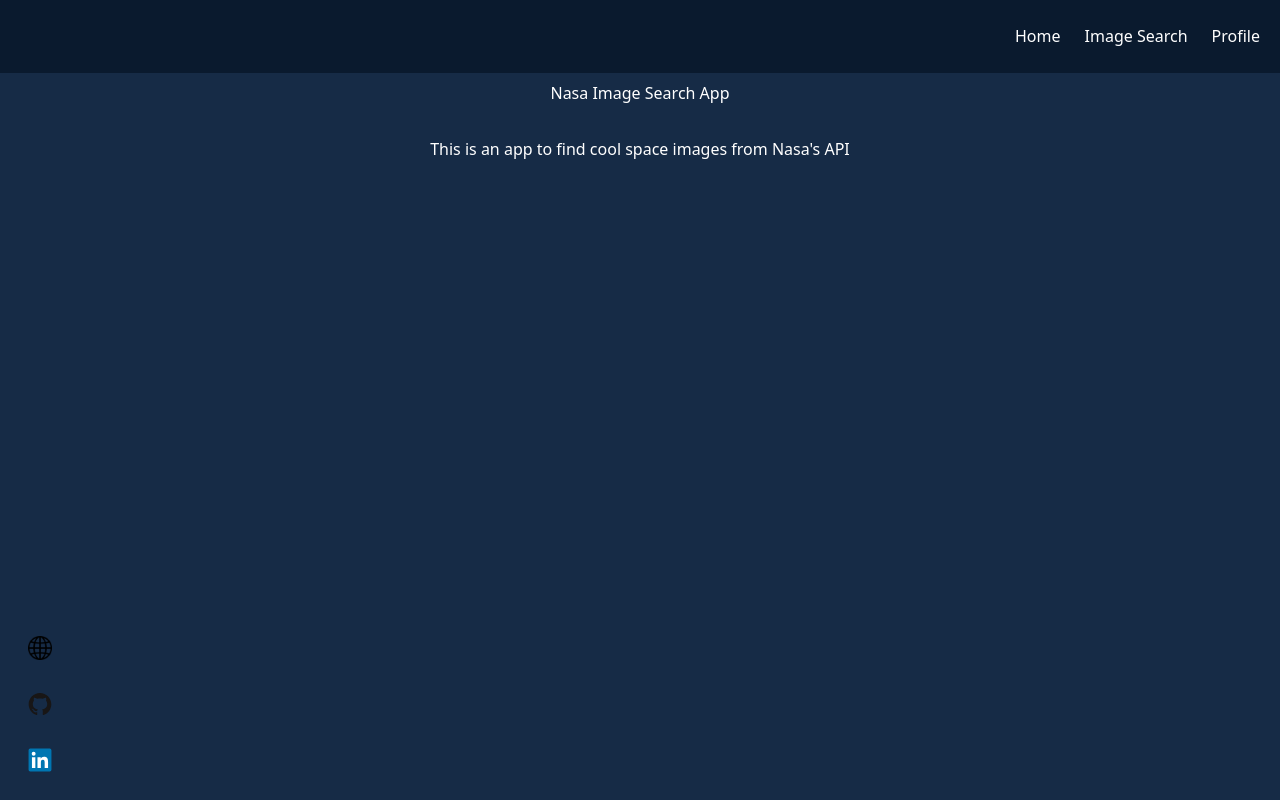
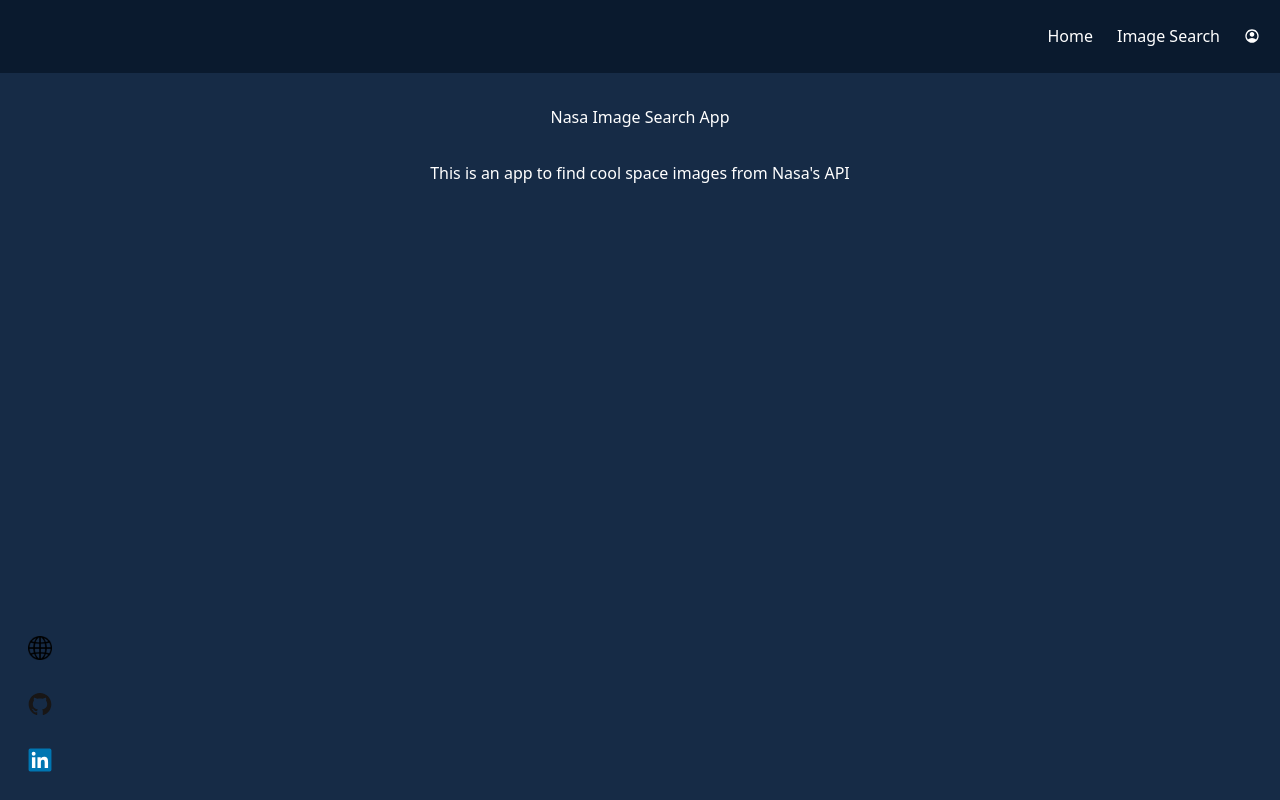
Before and after one commit to TimAngus321/deep_space, a Nuxt app: page / in a window 1280 px wide. Built offline with nearby package versions, Linux system fonts and the light colour scheme.

Commit message:
add nuxt icons

```diff
--- a/components/Header.vue
+++ b/components/Header.vue
@@ -7,7 +7,7 @@
     <nav class="flex flex-row gap-6 p-2 pr-5 align-middle items-center">
       <NuxtLink to="/" class="align"><span>Home</span></NuxtLink>
       <NuxtLink to="/space-image-search"><span>Image Search</span></NuxtLink>
-      <span>Profile</span>
+      <Icon name="material-symbols:account-circle" />
     </nav>
   </header>
 </template>
--- a/nuxt.config.ts
+++ b/nuxt.config.ts
@@ -3,6 +3,7 @@
 export default defineNuxtConfig({
   devtools: { enabled: true },
   modules: [
-    '@nuxtjs/tailwindcss'
+    '@nuxtjs/tailwindcss',
+    'nuxt-icon'
   ]
 })
--- a/package.json
+++ b/package.json
@@ -19,6 +19,7 @@
   },
   "dependencies": {
     "@nuxtjs/tailwindcss": "^6.8.0",
+    "nuxt-icon": "^0.5.0",
     "sass": "^1.69.0",
     "vuetify": "next"
   }
--- a/pages/index.vue
+++ b/pages/index.vue
@@ -1,5 +1,5 @@
 <template>
-    <main class="flex flex-col gap-4  flex-grow h-full text-textDefault">
+    <main class="flex flex-col gap-4 flex-grow h-full text-textDefault p-6">
     <header class="flex justify-center">
         <h1 class="p-2">Nasa Image Search App</h1>
     </header>
--- a/pages/space-image-search.vue
+++ b/pages/space-image-search.vue
@@ -1,13 +1,16 @@
 <template>
-  <div class="text-white">
-    <h1>Search Page</h1>
-  </div>
+  <main class="flex flex-col gap-4 flex-grow h-full text-textDefault p-6">
+    <header class="flex justify-center">
+      <h1 class="p-2">Search Page</h1>
+    </header>
+    <section>
+
+      <input type="text" />
+      <Icon name="ic:round-search" />
+    </section>
+  </main>
 </template>
 
-<script setup>
+<script setup></script>
 
-</script>
-
-<style lang="scss" scoped>
-
-</style>
+<style lang="scss" scoped></style>
```
Also changed, not shown: 1 other file (tests, documents, lock files or other folders).
